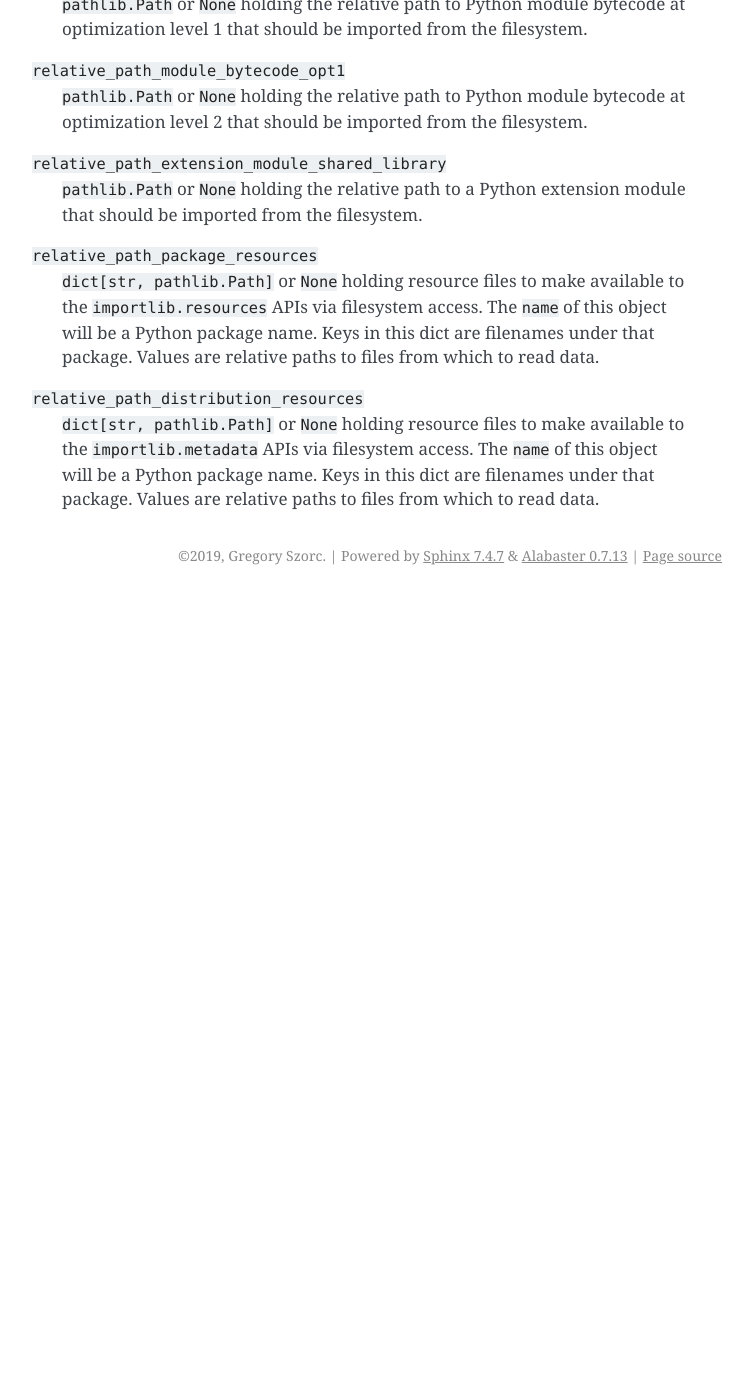
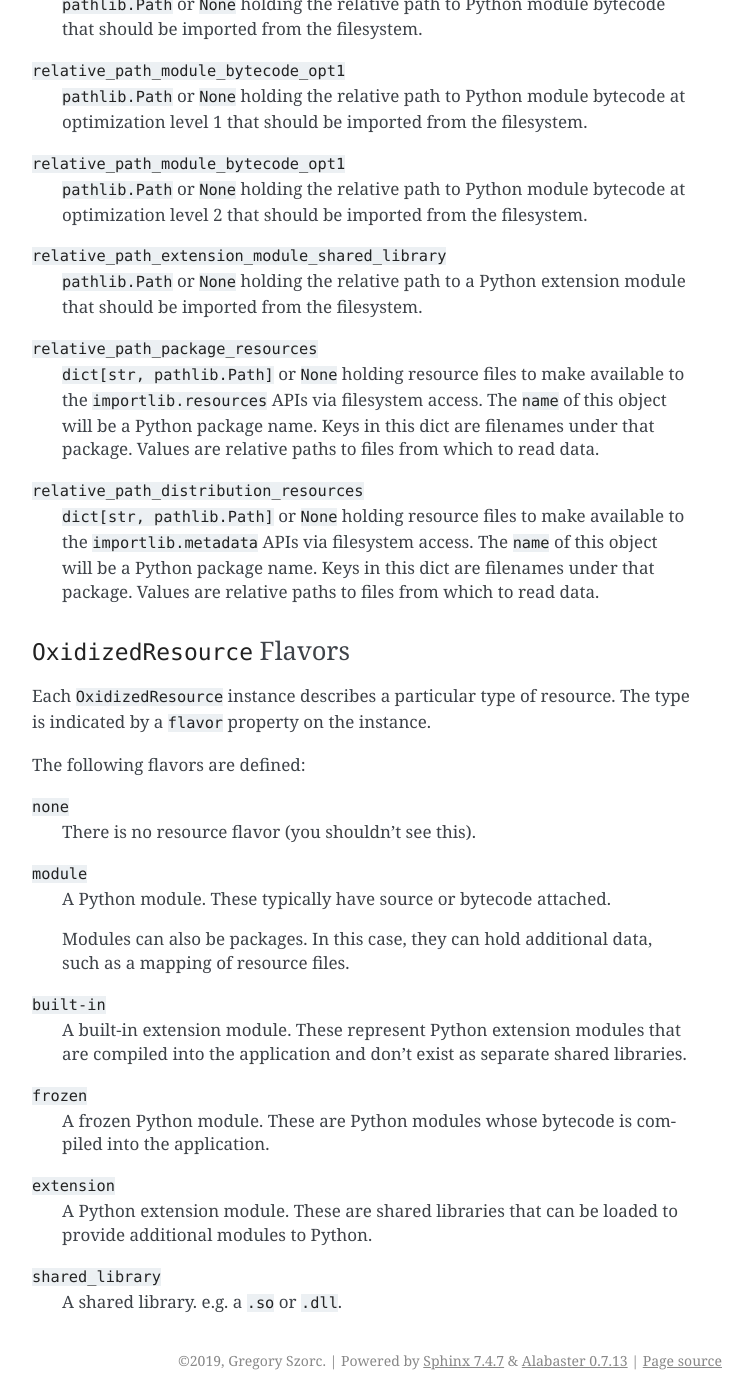
Before and after one commit to indygreg/PyOxidizer, a Sphinx documentation site: the page built from docs/packaging_importer.rst, in a window 1280 px wide and 1400 px high, scrolled down 7440 px. Shown: the whole window, without its empty margins (388-1141 px from the left). Built offline with Sphinx 7.4.7, drawn with Linux system fonts in a browser that asks for light colours; the version number could not be read and is left out; before the commit the page ends 8035 px from its top, so only the background shows below that; some of the changed text lies outside the part shown.

Commit message:
pyembed: define flavor property on OxidizedResource
And with this, all fields from the underlying struct are exposed
to Python as read-only attributes!

```diff
--- a/docs/packaging_importer.rst
+++ b/docs/packaging_importer.rst
@@ -287,6 +287,10 @@ Properties
 
 The following properties/attributes exist on ``OxidizedResource`` instances:
 
+``flavor``
+   A ``str`` describing the *flavor* of this resource.
+   See :ref:`oxidized_resource_flavors` for more.
+
 ``name``
    The ``str`` name of the resource.
 
@@ -370,3 +374,38 @@ The following properties/attributes exist on ``OxidizedResource`` instances:
    ``name`` of this object will be a Python package name. Keys in this dict are
    filenames under that package. Values are relative paths to files from which
    to read data.
+
+.. _oxidized_resource_flavors:
+
+``OxidizedResource`` Flavors
+----------------------------
+
+Each ``OxidizedResource`` instance describes a particular type of resource.
+The type is indicated by a ``flavor`` property on the instance.
+
+The following flavors are defined:
+
+``none``
+   There is no resource flavor (you shouldn't see this).
+
+``module``
+   A Python module. These typically have source or bytecode attached.
+
+   Modules can also be packages. In this case, they can hold additional
+   data, such as a mapping of resource files.
+
+``built-in``
+   A built-in extension module. These represent Python extension modules
+   that are compiled into the application and don't exist as separate
+   shared libraries.
+
+``frozen``
+   A frozen Python module. These are Python modules whose bytecode is
+   compiled into the application.
+
+``extension``
+   A Python extension module. These are shared libraries that can be loaded
+   to provide additional modules to Python.
+
+``shared_library``
+   A shared library. e.g. a ``.so`` or ``.dll``.
```
Also changed, not shown: 2 other files.
